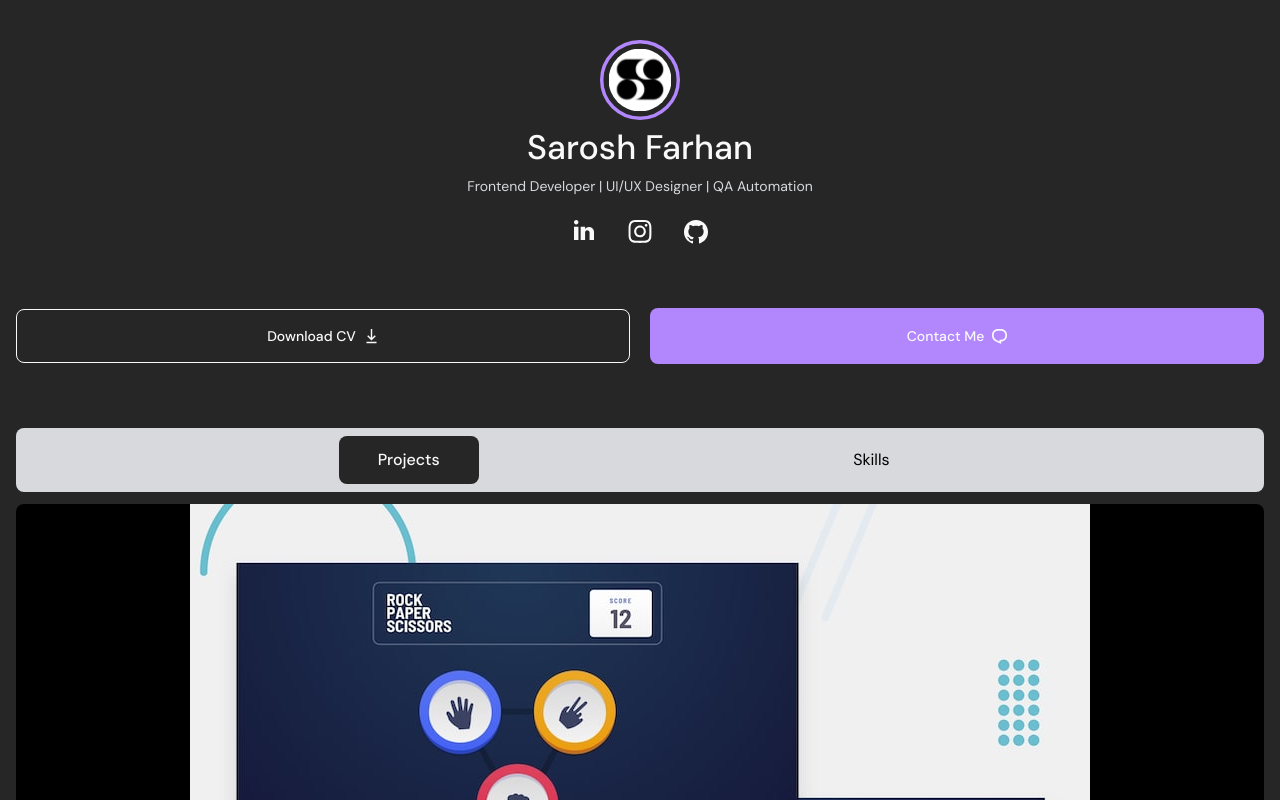
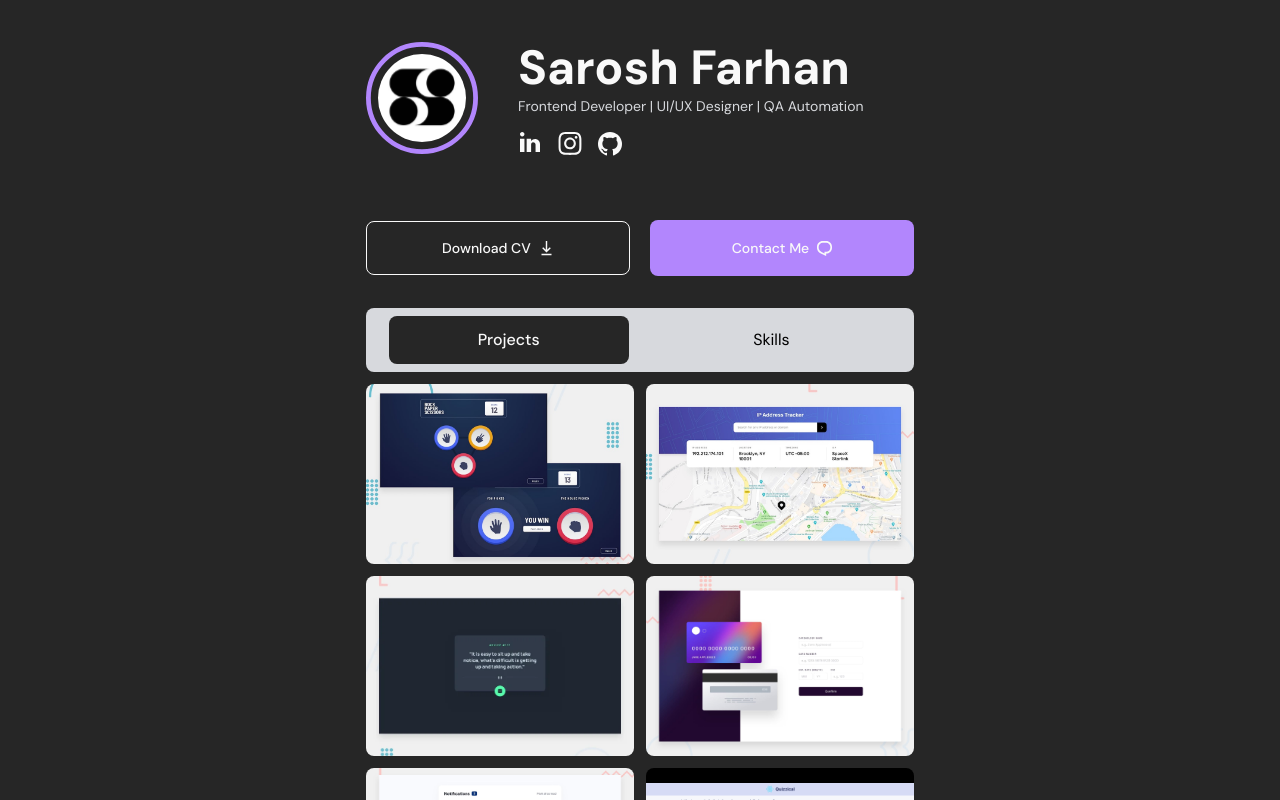
Before and after one commit to saroshfarhan/portfolio, a React (Vite) app: page / in a window 1280 px wide. Shown: the top 800 px of the page. Built offline with nearby package versions, Linux system fonts and the light colour scheme.

Commit message:
Desktop and Tab view completed till projects.

```diff
--- a/src/App.jsx
+++ b/src/App.jsx
@@ -6,7 +6,7 @@ import data from "../data.json";
 
 function App() {
   return (
-    <div className="container mt-10 px-4 lg:mx-auto">
+    <div className="container mt-10 px-4 md:w-[580px] lg:mx-auto lg:w-[580px]">
       <IntroHeader introData={data.intro} />
       <Cta />
       <Showcase projectData={data.projects} />
--- a/src/components/cta.jsx
+++ b/src/components/cta.jsx
@@ -1,6 +1,7 @@
 import React from "react";
 import contact from "../assets/contact.svg";
 import download from "../assets/download.svg";
+import resume from "../assets/resume/SaroshFarhan_resume.pdf";
 
 function Cta() {
   return (
@@ -8,13 +9,24 @@ function Cta() {
       id="cta"
       className="mt-16 flex flex-row items-center justify-between gap-5"
     >
-      <button
-        type="button"
-        className="inline-flex  basis-1/2 cursor-pointer items-center justify-center gap-2 rounded-lg border border-textPrimary bg-none px-5 py-4 text-sm font-medium text-textPrimary"
+      <a
+        href={resume}
+        download="Sarosh's Resume"
+        target="_blank"
+        className="inline-flex basis-1/2 cursor-pointer items-center justify-center gap-2 rounded-lg border border-textPrimary bg-none px-5 py-4 text-sm font-medium text-textPrimary"
       >
-        Download CV
-        <img src={download} alt="download icon" className="h-[15px] w-[15px]" />
-      </button>
+        <button
+          type="button"
+          className="inline-flex items-center justify-center gap-2"
+        >
+          Download CV
+          <img
+            src={download}
+            alt="download icon"
+            className="h-[15px] w-[15px]"
+          />
+        </button>
+      </a>
 
       <button
         type="button"
--- a/src/components/introHeader.jsx
+++ b/src/components/introHeader.jsx
@@ -20,17 +20,24 @@ function IntroHeader({ introData }) {
     );
   });
   return (
-    <div className="text-center text-textPrimary">
+    <div className="text-center text-textPrimary md:flex md:items-center md:justify-start md:gap-10 md:text-left lg:flex lg:items-center lg:justify-start lg:gap-10 lg:text-left">
       <div className="flex items-center justify-center">
-        <img src={introData.logo} alt="Logo" className="h-[5rem] w-[5rem]" />
+        <img
+          src={introData.logo}
+          alt="Logo"
+          className="h-[5rem] w-[5rem] md:h-[7rem] md:w-[7rem] lg:h-[7rem] lg:w-[7rem]"
+        />
       </div>
-
-      <h1 className="mt-4 text-[2.125rem] font-medium">{introData.name}</h1>
-      <h3 className="mt-4 text-sm font-normal text-grey">
-        {introData.designation}
-      </h3>
-      <div className="mt-6 flex items-center justify-center gap-8">
-        {renderSocials}
+      <div>
+        <h1 className="mt-4 text-[2.125rem] font-medium md:text-[48px] md:font-bold lg:text-[48px] lg:font-bold">
+          {introData.name}
+        </h1>
+        <h3 className="mt-4 text-sm font-normal text-grey">
+          {introData.designation}
+        </h3>
+        <div className="mt-6 flex items-center justify-center gap-8 md:mt-4 md:justify-start md:gap-4 lg:mt-4 lg:justify-start lg:gap-4">
+          {renderSocials}
+        </div>
       </div>
     </div>
   );
--- a/src/components/showcase.jsx
+++ b/src/components/showcase.jsx
@@ -9,7 +9,7 @@ function Showcase({ projectData }) {
     return (
       <div
         key={index}
-        className="group/bg relative grid place-content-center overflow-clip rounded-lg bg-black object-cover hover:cursor-pointer"
+        className="group/bg relative grid place-content-center overflow-clip rounded-lg bg-black  hover:cursor-pointer md:h-[180px] md:w-[268px] lg:h-[180px] lg:w-[268px]"
       >
         <img
           src={project.thumbnail}
@@ -17,29 +17,33 @@ function Showcase({ projectData }) {
           className="w-full object-cover"
         />
         <div className="absolute left-0 top-0 flex h-0 w-full flex-col items-center justify-center bg-highlight bg-opacity-90 px-3 text-black opacity-0 duration-500 group-hover/bg:h-full group-hover/bg:opacity-100">
-          <h1 className="text-lg font-semibold">{project.name}</h1>
-          <p className="text-center">{project.description}</p>
-          <div className="mt-4 flex items-center justify-center gap-8">
+          <h1 className="text-center text-lg font-semibold md:text-base lg:text-base">
+            {project.name}
+          </h1>
+          <p className="text-center md:text-sm lg:text-sm">
+            {project.description}
+          </p>
+          <div className="mt-4 flex items-center justify-center gap-8 md:gap-6 lg:gap-6">
             <a
               href={project.github}
-              className="inline-flex h-[46px] w-[46px] items-center justify-center rounded-full bg-grey duration-500 hover:invert"
+              className="inline-flex h-[46px] w-[46px] items-center justify-center rounded-full bg-grey duration-500 hover:invert md:h-[36px] md:w-[36px] lg:h-[36px] lg:w-[36px]"
               target="_blank"
             >
               <img
                 src={github}
                 alt="github link"
-                className="h-[24px] w-[24px] "
+                className="h-[24px] w-[24px] md:h-[36px] md:w-[36px] lg:h-[18px] lg:w-[18px]"
               />
             </a>
             <a
               href={project.liveLink}
-              className="inline-flex h-[46px] w-[46px] items-center justify-center rounded-full bg-grey duration-500 hover:invert"
+              className="inline-flex h-[46px] w-[46px] items-center justify-center rounded-full bg-grey duration-500 hover:invert md:h-[36px] md:w-[36px] lg:h-[36px] lg:w-[36px]"
               target="_blank"
             >
               <img
                 src={liveLink}
                 alt="live link"
-                className="h-[22px] w-[22px]"
+                className="h-[22px] w-[22px] md:h-[15px] md:w-[15px] lg:h-[15px] lg:w-[15px]"
               />
             </a>
           </div>
@@ -50,21 +54,21 @@ function Showcase({ projectData }) {
 
   return (
     <Tabs
-      className="mt-16"
+      className="mt-16 md:mt-8 lg:mt-8"
       selectedTabClassName="bg-bgBlack text-textPrimary rounded-lg border-none font-medium focus:outline-none"
     >
       <TabList className="flex justify-evenly rounded-lg bg-grey py-2">
-        <Tab className="w-[140px] border-none py-3 px-8 text-center text-base  hover:cursor-pointer">
+        <Tab className="w-[140px] border-none py-3 px-8 text-center text-base  hover:cursor-pointer md:w-[240px] lg:w-[240px]">
           Projects
         </Tab>
-        <Tab className="w-[140px] border-none py-3 px-8 text-center text-base hover:cursor-pointer">
+        <Tab className="w-[140px] border-none py-3 px-8 text-center text-base hover:cursor-pointer md:w-[240px] lg:w-[240px]">
           Skills
         </Tab>
       </TabList>
 
       <TabPanel
         id="projectsContent"
-        className="mt-3  grid gap-3 text-textPrimary"
+        className="mt-3 grid gap-3 text-textPrimary md:flex md:flex-wrap md:gap-3 lg:flex lg:flex-wrap lg:gap-3"
       >
         {renderProjects}
       </TabPanel>
```
Also changed, not shown: 1 other file (tests, documents, lock files or other folders).
